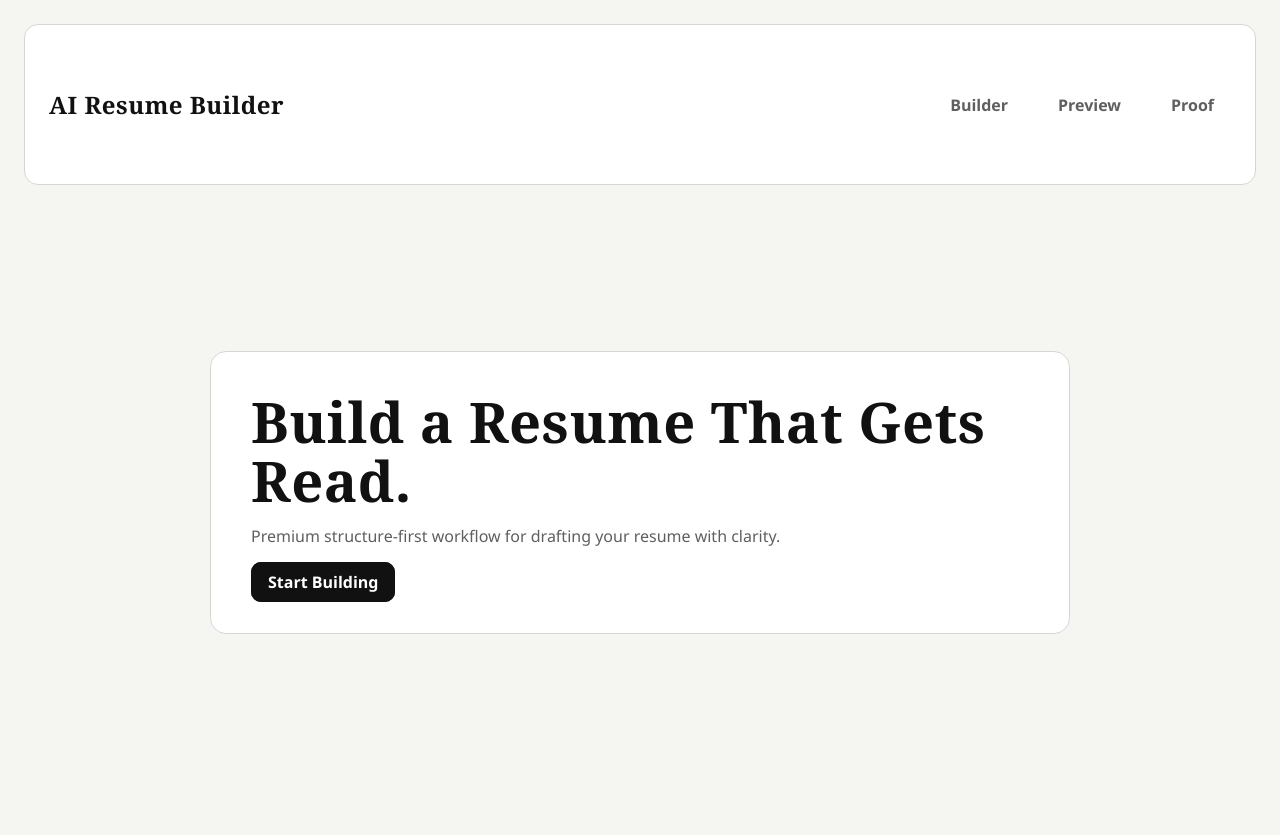
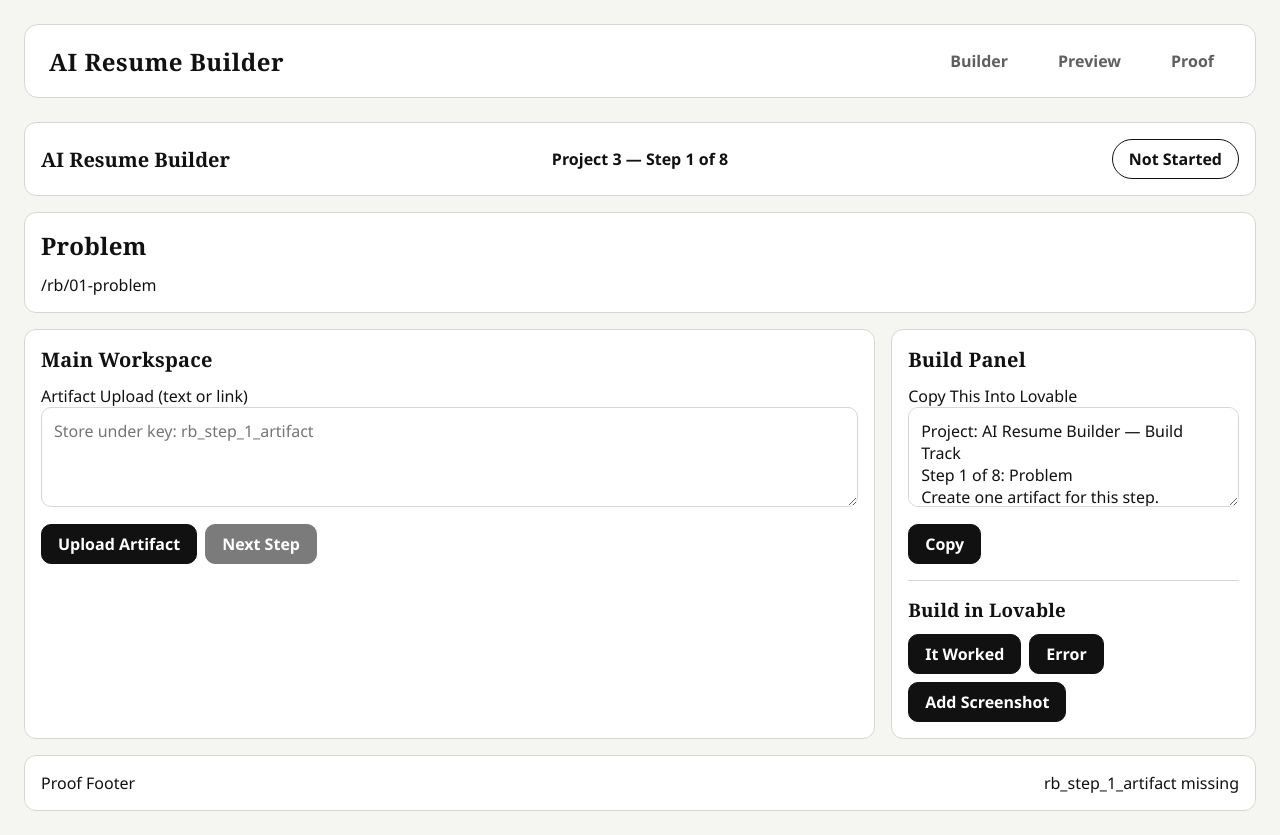
Before and after one commit to AjayS0708/AI-Resume-Builder, a React (Vite) app: page /rb/01-problem in a window 1280 px wide. Before the commit this address led to /. Before the commit the page ends 800 px from the top, so only its background shows below. Built offline with nearby package versions, Linux system fonts and the light colour scheme.

Commit message:
Restore rb step flow and add Vercel SPA rewrites

```diff
--- a/src/App.tsx
+++ b/src/App.tsx
@@ -4,6 +4,9 @@
 import HomePage from './pages/HomePage';
 import PreviewPage from './pages/PreviewPage';
 import ProofPage from './pages/ProofPage';
+import { RB_STEPS } from './config/rbSteps';
+import RbProofPage from './pages/rb/RbProofPage';
+import RbStepPage from './pages/rb/RbStepPage';
 
 export default function App() {
   return (
@@ -14,6 +17,10 @@
         <Route path="/builder" element={<BuilderPage />} />
         <Route path="/preview" element={<PreviewPage />} />
         <Route path="/proof" element={<ProofPage />} />
+        {RB_STEPS.map((step) => (
+          <Route key={step.route} path={step.route} element={<RbStepPage step={step} />} />
+        ))}
+        <Route path="/rb/proof" element={<RbProofPage />} />
         <Route path="*" element={<Navigate to="/" replace />} />
       </Routes>
     </div>
--- /dev/null
+++ b/src/config/rbSteps.ts
@@ -0,0 +1,16 @@
+export type RbStep = {
+  index: number;
+  route: string;
+  title: string;
+};
+
+export const RB_STEPS: RbStep[] = [
+  { index: 1, route: '/rb/01-problem', title: 'Problem' },
+  { index: 2, route: '/rb/02-market', title: 'Market' },
+  { index: 3, route: '/rb/03-architecture', title: 'Architecture' },
+  { index: 4, route: '/rb/04-hld', title: 'HLD' },
+  { index: 5, route: '/rb/05-lld', title: 'LLD' },
+  { index: 6, route: '/rb/06-build', title: 'Build' },
+  { index: 7, route: '/rb/07-test', title: 'Test' },
+  { index: 8, route: '/rb/08-ship', title: 'Ship' }
+];
--- /dev/null
+++ b/src/pages/rb/RbProofPage.tsx
@@ -0,0 +1,34 @@
+import { Navigate } from 'react-router-dom';
+import { RB_STEPS } from '../../config/rbSteps';
+import { rbArtifacts } from '../../state/rbArtifacts';
+
+export default function RbProofPage() {
+  const allDone = RB_STEPS.every((step) => rbArtifacts.has(step.index));
+  if (!allDone) {
+    const nextNeeded = RB_STEPS.find((step) => !rbArtifacts.has(step.index))?.index ?? 1;
+    return <Navigate to={RB_STEPS[Math.max(0, nextNeeded - 1)].route} replace />;
+  }
+
+  return (
+    <main className="rb-page">
+      <header className="rb-top-bar">
+        <div className="rb-top-left">AI Resume Builder</div>
+        <div className="rb-top-center">Project 3 — Step 8 of 8</div>
+        <div className="rb-status-badge">Complete</div>
+      </header>
+
+      <section className="rb-context-header">
+        <h1>Proof</h1>
+        <p>/rb/proof</p>
+      </section>
+
+      <section className="rb-proof-inputs">
+        <h2>Artifact Inputs</h2>
+        <input placeholder="Lovable link" />
+        <input placeholder="GitHub link" />
+        <input placeholder="Deploy link" />
+        <button type="button">Copy Final Submission</button>
+      </section>
+    </main>
+  );
+}
--- /dev/null
+++ b/src/pages/rb/RbStepPage.tsx
@@ -0,0 +1,118 @@
+import { useEffect, useMemo, useState } from 'react';
+import { useNavigate } from 'react-router-dom';
+import { RB_STEPS, type RbStep } from '../../config/rbSteps';
+import { rbArtifacts } from '../../state/rbArtifacts';
+
+type Props = {
+  step: RbStep;
+};
+
+const statusText = (done: number): string => {
+  if (done <= 0) {
+    return 'Not Started';
+  }
+  if (done >= RB_STEPS.length) {
+    return 'Complete';
+  }
+  return 'In Progress';
+};
+
+export default function RbStepPage({ step }: Props) {
+  const navigate = useNavigate();
+  const [artifact, setArtifact] = useState<string>('');
+  const [saved, setSaved] = useState<boolean>(false);
+
+  useEffect(() => {
+    if (!rbArtifacts.canOpen(step.index)) {
+      navigate(RB_STEPS[step.index - 2].route, { replace: true });
+      return;
+    }
+    const existing = rbArtifacts.read(step.index);
+    setArtifact(existing);
+    setSaved(existing.length > 0);
+  }, [navigate, step.index]);
+
+  const done = rbArtifacts.completedCount();
+  const status = statusText(done);
+  const isLast = step.index === RB_STEPS.length;
+
+  const lovablePrompt = useMemo(
+    () =>
+      [
+        'Project: AI Resume Builder — Build Track',
+        `Step ${step.index} of 8: ${step.title}`,
+        'Create one artifact for this step.'
+      ].join('\n'),
+    [step.index, step.title]
+  );
+
+  const onUpload = () => {
+    rbArtifacts.write(step.index, artifact);
+    setSaved(rbArtifacts.has(step.index));
+  };
+
+  const onNext = () => {
+    if (!saved) {
+      return;
+    }
+    if (isLast) {
+      navigate('/rb/proof');
+      return;
+    }
+    navigate(RB_STEPS[step.index].route);
+  };
+
+  return (
+    <main className="rb-page">
+      <header className="rb-top-bar">
+        <div className="rb-top-left">AI Resume Builder</div>
+        <div className="rb-top-center">Project 3 — Step {step.index} of 8</div>
+        <div className="rb-status-badge">{status}</div>
+      </header>
+
+      <section className="rb-context-header">
+        <h1>{step.title}</h1>
+        <p>{step.route}</p>
+      </section>
+
+      <section className="rb-work-grid">
+        <section className="rb-main-workspace">
+          <h2>Main Workspace</h2>
+          <label htmlFor={`artifact-${step.index}`}>Artifact Upload (text or link)</label>
+          <textarea
+            id={`artifact-${step.index}`}
+            placeholder={`Store under key: ${rbArtifacts.keyFor(step.index)}`}
+            value={artifact}
+            onChange={(event) => setArtifact(event.target.value)}
+          />
+          <div className="rb-actions-row">
+            <button type="button" onClick={onUpload}>Upload Artifact</button>
+            <button type="button" onClick={onNext} disabled={!saved}>{isLast ? 'Go To Proof' : 'Next Step'}</button>
+          </div>
+        </section>
+
+        <aside className="rb-build-panel">
+          <h2>Build Panel</h2>
+          <label htmlFor={`lovable-${step.index}`}>Copy This Into Lovable</label>
+          <textarea id={`lovable-${step.index}`} readOnly value={lovablePrompt} />
+          <div className="rb-actions-row">
+            <button type="button" onClick={() => navigator.clipboard.writeText(lovablePrompt)}>Copy</button>
+          </div>
+          <div className="rb-lovable-block">
+            <h3>Build in Lovable</h3>
+            <div className="rb-actions-row">
+              <button type="button">It Worked</button>
+              <button type="button">Error</button>
+              <button type="button">Add Screenshot</button>
+            </div>
+          </div>
+        </aside>
+      </section>
+
+      <footer className="rb-proof-footer">
+        <span>Proof Footer</span>
+        <span>{saved ? `${rbArtifacts.keyFor(step.index)} saved` : `${rbArtifacts.keyFor(step.index)} missing`}</span>
+      </footer>
+    </main>
+  );
+}
--- /dev/null
+++ b/src/state/rbArtifacts.ts
@@ -0,0 +1,30 @@
+import { RB_STEPS } from '../config/rbSteps';
+
+const keyFor = (index: number): string => `rb_step_${index}_artifact`;
+
+export const rbArtifacts = {
+  keyFor,
+  read(index: number): string {
+    return localStorage.getItem(keyFor(index)) ?? '';
+  },
+  write(index: number, value: string): void {
+    const trimmed = value.trim();
+    if (!trimmed) {
+      localStorage.removeItem(keyFor(index));
+      return;
+    }
+    localStorage.setItem(keyFor(index), trimmed);
+  },
+  has(index: number): boolean {
+    return this.read(index).length > 0;
+  },
+  canOpen(index: number): boolean {
+    if (index <= 1) {
+      return true;
+    }
+    return this.has(index - 1);
+  },
+  completedCount(): number {
+    return RB_STEPS.filter((step) => this.has(step.index)).length;
+  }
+};
--- a/src/styles.css
+++ b/src/styles.css
@@ -277,3 +277,106 @@
     align-items: flex-start;
   }
 }
+
+.rb-page {
+  display: grid;
+  gap: var(--space-4);
+}
+
+.rb-top-bar,
+.rb-context-header,
+.rb-main-workspace,
+.rb-build-panel,
+.rb-proof-footer,
+.rb-proof-inputs {
+  background: var(--surface);
+  border: 1px solid var(--line);
+  border-radius: 12px;
+  padding: var(--space-4);
+}
+
+.rb-top-bar {
+  display: grid;
+  grid-template-columns: 1fr auto 1fr;
+  align-items: center;
+  gap: var(--space-4);
+}
+
+.rb-top-left {
+  font-family: "Fraunces", Georgia, serif;
+  font-size: 20px;
+  font-weight: 600;
+}
+
+.rb-top-center {
+  justify-self: center;
+  font-weight: 600;
+}
+
+.rb-status-badge {
+  justify-self: end;
+  border: 1px solid var(--ink);
+  border-radius: 999px;
+  padding: var(--space-2) var(--space-4);
+  font-weight: 600;
+}
+
+.rb-context-header h1,
+.rb-main-workspace h2,
+.rb-build-panel h2,
+.rb-lovable-block h3,
+.rb-proof-inputs h2 {
+  margin: 0 0 var(--space-3);
+}
+
+.rb-context-header p,
+.rb-proof-footer span {
+  margin: 0;
+}
+
+.rb-work-grid {
+  display: grid;
+  grid-template-columns: 7fr 3fr;
+  gap: var(--space-4);
+}
+
+.rb-actions-row {
+  margin-top: var(--space-3);
+  display: flex;
+  flex-wrap: wrap;
+  gap: var(--space-2);
+}
+
+.rb-lovable-block {
+  margin-top: var(--space-4);
+  padding-top: var(--space-4);
+  border-top: 1px solid var(--line);
+}
+
+.rb-proof-footer {
+  display: flex;
+  justify-content: space-between;
+  align-items: center;
+  gap: var(--space-4);
+}
+
+.rb-proof-inputs {
+  display: grid;
+  gap: var(--space-3);
+  width: min(860px, 100%);
+}
+
+@media (max-width: 980px) {
+  .rb-work-grid {
+    grid-template-columns: 1fr;
+  }
+
+  .rb-top-bar {
+    grid-template-columns: 1fr;
+  }
+
+  .rb-top-center,
+  .rb-status-badge {
+    justify-self: start;
+  }
+}
```
Also changed, not shown: vercel.json (added).
